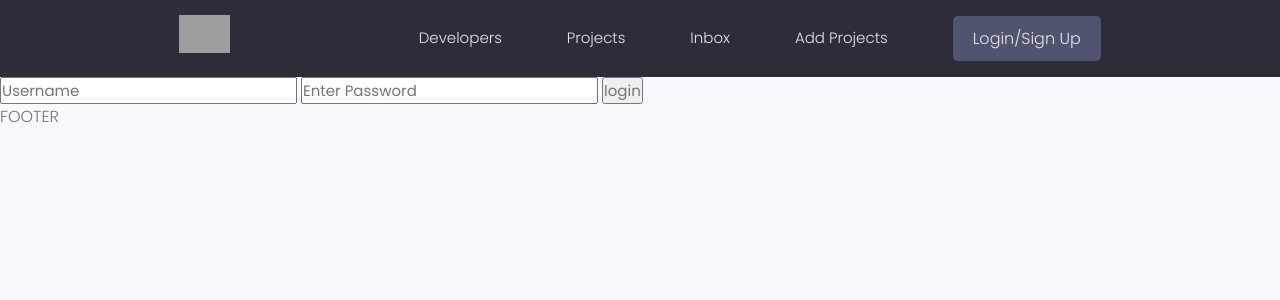
After one commit to Tanuj-tj/PortfolioGenerator, a Django app: page /login/ in a window 1280 px wide. The commit adds this page. Shown: the top 300 px of the page. Run offline with Django 3.2, Linux system fonts and the light colour scheme; some libraries are stand-ins or nearby versions; grey boxes are pictures that could not be loaded.

Commit message:
User Authentication

```diff
--- a/templates/navbar.html
+++ b/templates/navbar.html
@@ -17,7 +17,7 @@
           <li class="header__menuItem"><a href="{% url 'projects' %}" >Projects</a></li>
           <li class="header__menuItem"><a href="">Inbox</a></li>
           <li class="header__menuItem"><a href=" {% url 'create-project' %} ">Add Projects</a></li>
-          <li class="header__menuItem"><a href="" class="btn btn--sub">Login/Sign Up</a></li>
+          <li class="header__menuItem"><a href=" {% url 'login' %} " class="btn btn--sub">Login/Sign Up</a></li>
         </ul>
       </nav>
     </div>
--- /dev/null
+++ b/users/templates/users/login_register.html
@@ -0,0 +1,14 @@
+{% extends 'main.html' %}
+
+{% block content %}
+
+<form action="{% url 'login' %}" method="POST">
+    {% csrf_token %}
+
+    <input type="text" name="username" id="" placeholder="Username" />
+    <input type="password" name="password" id="" placeholder="Enter Password"/>
+    <input type="submit" value="login" name="password" id="" />
+
+</form>
+
+{% endblock content %}
--- a/users/urls.py
+++ b/users/urls.py
@@ -3,6 +3,8 @@ from django.urls import path
 from . import views
 
 urlpatterns = [
+    path('login/', views.loginPage, name="login"),
+
     path('', views.profiles, name = "profiles"),
     path('profile/<str:pk>/', views.userProfile, name = "user-profile"),
 
--- a/users/views.py
+++ b/users/views.py
@@ -1,7 +1,25 @@
-from django.shortcuts import render
+from django.contrib.auth.models import User
+from django.shortcuts import render, redirect
+from django.contrib.auth import login, authenticate
+from django.contrib.auth.models import User
 from .models import Profile
 
 # Create your views here.
+
+def loginPage(request):
+
+    if request.method == 'POST':
+        username = request.POST('username')
+        password = request.POST('password')
+
+        try:
+            user = User.objects.get(username=username)
+        except:
+            print("Username does not exist")
+
+        user = authenticate(request, username=username,password=password)
+
+    return render(request,'users/login_register.html')
 
 def profiles(request):
     profiles = Profile.objects.all()
```
Also changed, not shown: README.md.
